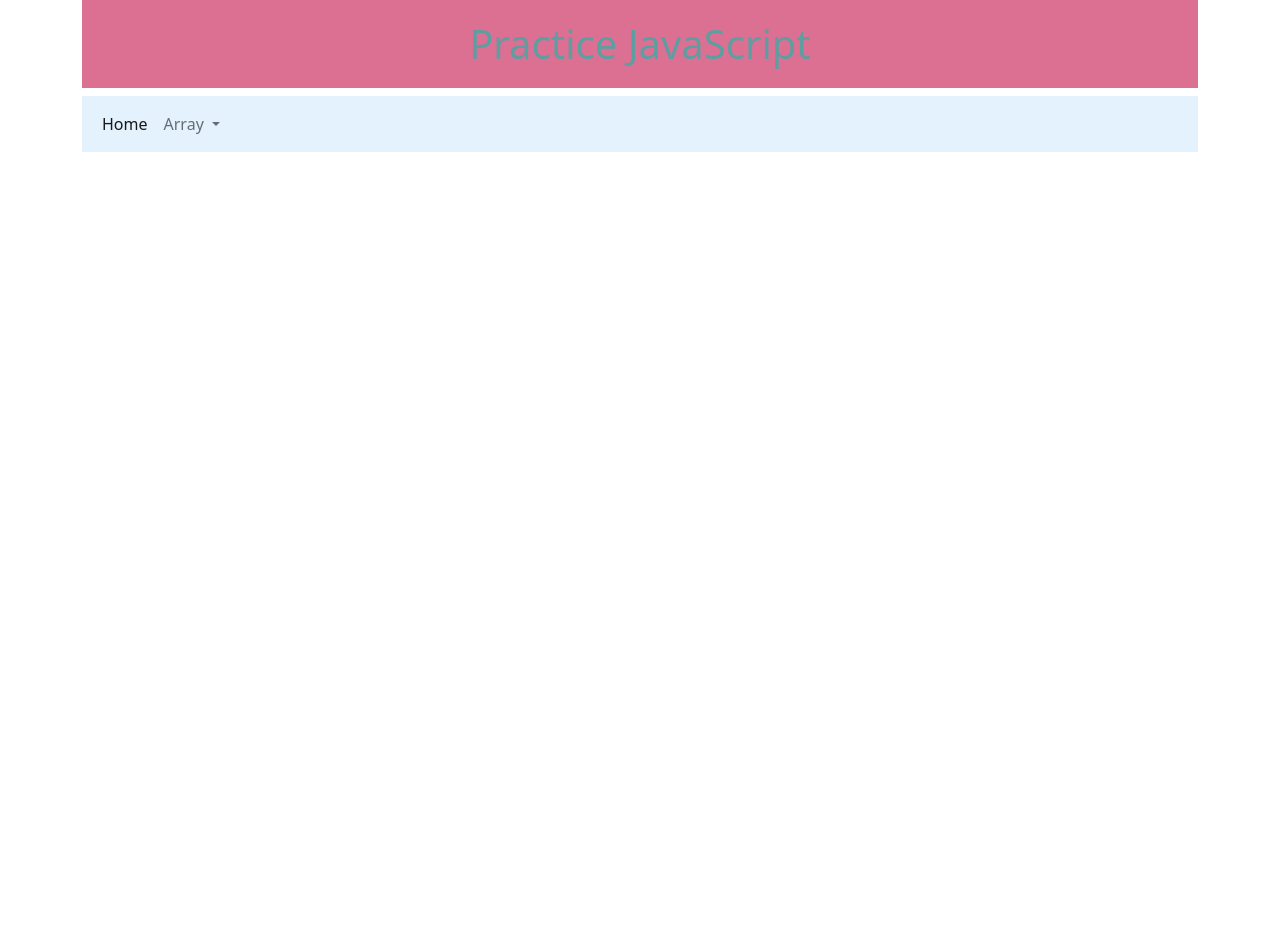
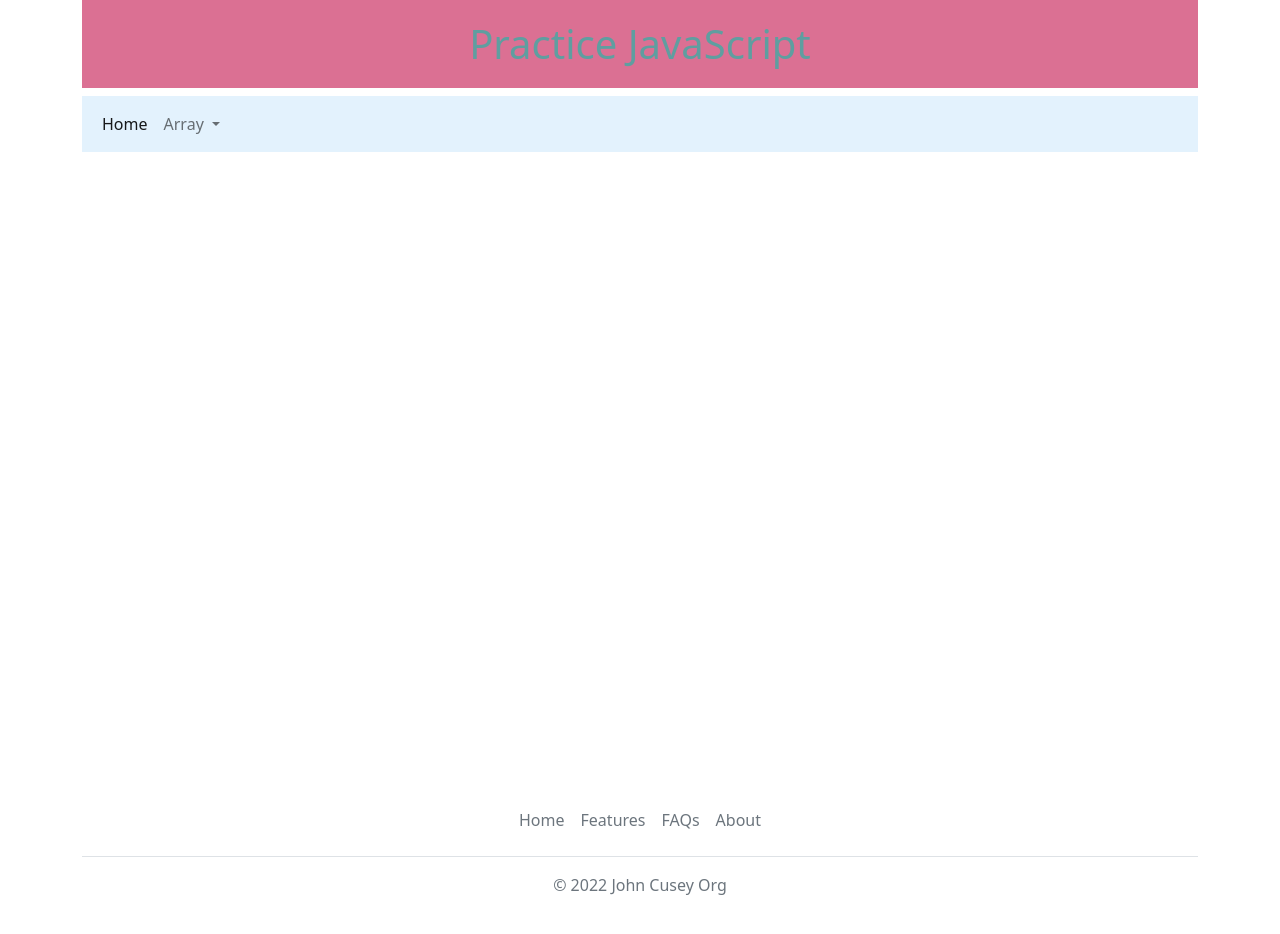
Before and after one commit to johnnycowboy3033/tutorial-angular, an Angular app: page / in a window 1280 px wide. Shown: the top 934 px of the page. Before the commit the page ends 800 px from the top, so only its background shows below. Built offline with nearby package versions, Linux system fonts and the light colour scheme.

Commit message:
5. Footer Component

```diff
--- a/src/app/app.component.html
+++ b/src/app/app.component.html
@@ -1,4 +1,5 @@
 <div class="container">
     <app-header></app-header>
-     <app-navbar></app-navbar>
+    <app-navbar></app-navbar>
+    <app-footer></app-footer>
 </div>
--- a/src/app/app.module.ts
+++ b/src/app/app.module.ts
@@ -5,12 +5,14 @@ import { AppComponent } from './app.component';
 import {FormsModule} from "@angular/forms";
 import { HeaderComponent } from './components/header/header.component';
 import { NavbarComponent } from './components/navbar/navbar.component';
+import { FooterComponent } from './components/footer/footer.component';
 
 @NgModule({
   declarations: [
     AppComponent,
     HeaderComponent,
-    NavbarComponent
+    NavbarComponent,
+    FooterComponent
   ],
     imports: [
         BrowserModule,
--- /dev/null
+++ b/src/app/components/footer/footer.component.css
@@ -0,0 +1,7 @@
+footer {
+  bottom: -50px;
+  height: 50px;
+  left: 0;
+  position: absolute;
+  right: 0;
+}
--- /dev/null
+++ b/src/app/components/footer/footer.component.html
@@ -0,0 +1,12 @@
+<footer>
+  <div class="container">
+    <ul class="nav justify-content-center border-bottom pb-3 mb-3">
+      <li class="nav-item"><a href="#" class="nav-link px-2 text-muted">Home</a></li>
+      <li class="nav-item"><a href="#" class="nav-link px-2 text-muted">Features</a></li>
+      <li class="nav-item"><a href="#" class="nav-link px-2 text-muted">FAQs</a></li>
+      <li class="nav-item"><a href="#" class="nav-link px-2 text-muted">About</a></li>
+    </ul>
+    <p class="text-center text-muted">© 2022 John Cusey Org</p>
+    <br>
+  </div>
+</footer>
```
Also changed, not shown: src/app/components/footer/footer.component.ts (added, +10 -0 lines), 2 other files (tests, documents, lock files or other folders).
